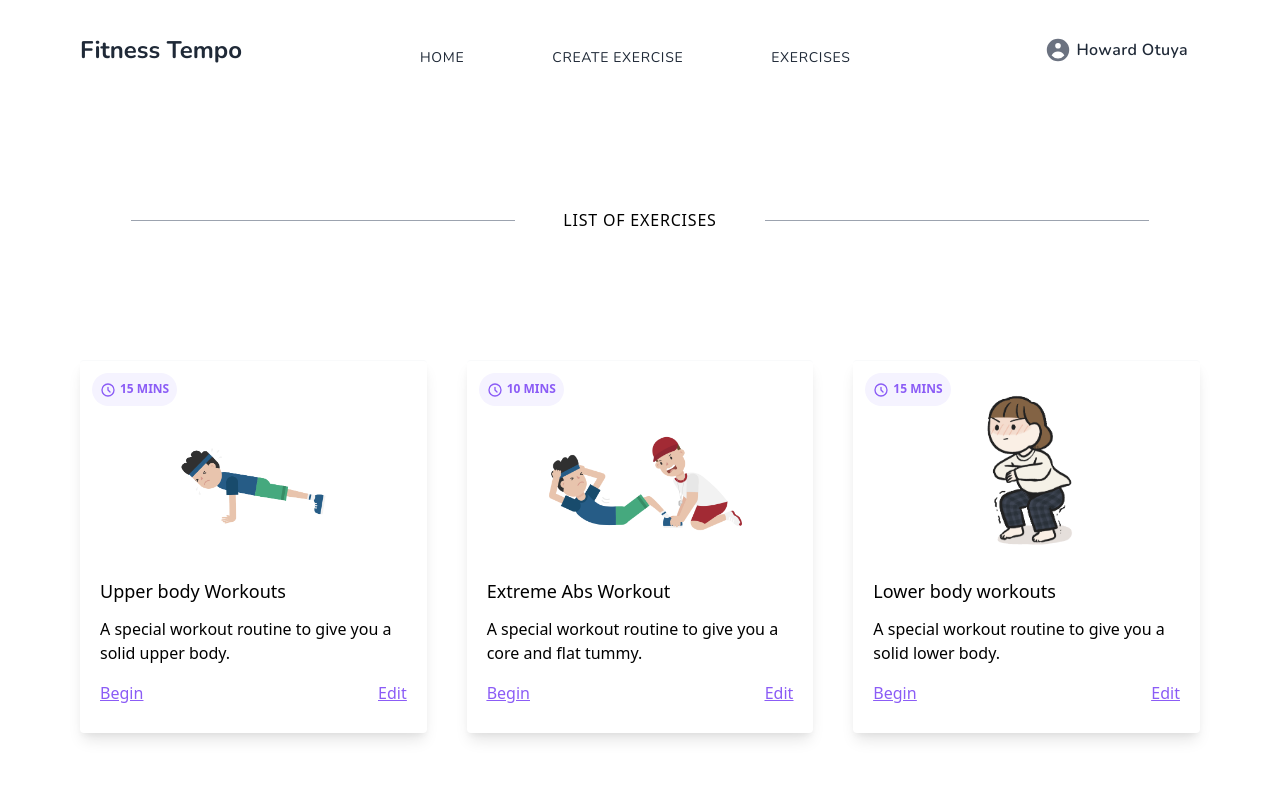
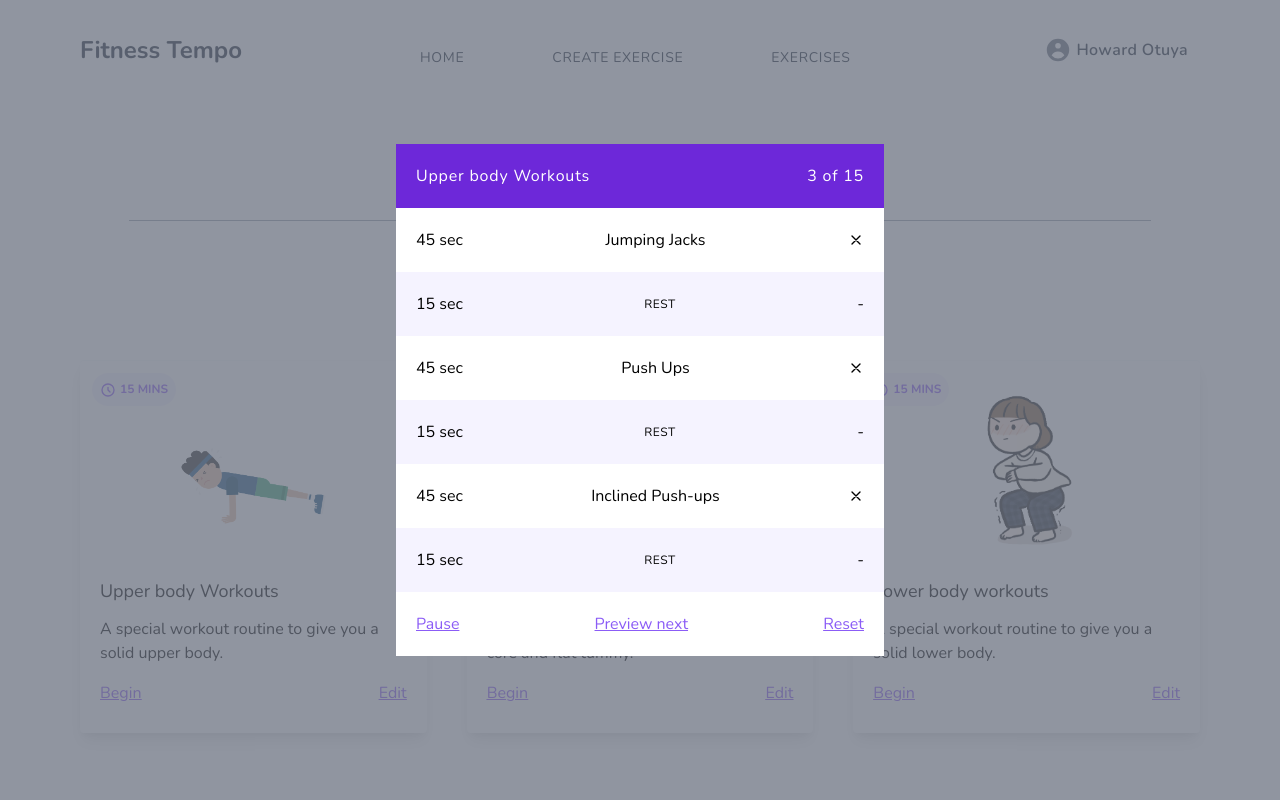
Before and after one commit to jaulf/Exercise-Tracker, a React (Create React App) app: page / in a window 1280 px wide. Shown: the top 800 px of the page. Built offline with nearby package versions, Linux system fonts and the light colour scheme.

Commit message:
Just added a superb modal in the homepage

```diff
--- a/src/components/CreateExercise.component.js
+++ b/src/components/CreateExercise.component.js
@@ -0,0 +1,48 @@
+export default function CreateExercise() {
+
+    return (
+        <div class="fixed z-10 inset-0 overflow-y-auto">
+            <div class="flex items-end justify-center min-h-screen pt-4 px-4 pb-20 text-center sm:block sm:p-0">
+
+                <div class="fixed inset-0 transition-opacity" aria-hidden="true">
+                <div class="absolute inset-0 bg-gray-500 opacity-75"></div>
+                </div>
+
+
+                <span class="hidden sm:inline-block sm:align-middle sm:h-screen" aria-hidden="true">&#8203;</span>
+
+                <div class="inline-block align-bottom bg-white rounded-lg text-left overflow-hidden shadow-xl transform transition-all sm:my-8 sm:align-middle sm:max-w-lg sm:w-full" role="dialog" aria-modal="true" aria-labelledby="modal-headline">
+                <div class="bg-white px-4 pt-5 pb-4 sm:p-6 sm:pb-4">
+                    <div class="sm:flex sm:items-start">
+                    <div class="mx-auto flex-shrink-0 flex items-center justify-center h-12 w-12 rounded-full bg-red-100 sm:mx-0 sm:h-10 sm:w-10">
+
+                        <svg class="h-6 w-6 text-red-600" xmlns="http://www.w3.org/2000/svg" fill="none" viewBox="0 0 24 24" stroke="currentColor" aria-hidden="true">
+                        <path stroke-linecap="round" stroke-linejoin="round" stroke-width="2" d="M12 9v2m0 4h.01m-6.938 4h13.856c1.54 0 2.502-1.667 1.732-3L13.732 4c-.77-1.333-2.694-1.333-3.464 0L3.34 16c-.77 1.333.192 3 1.732 3z" />
+                        </svg>
+                    </div>
+                    <div class="mt-3 text-center sm:mt-0 sm:ml-4 sm:text-left">
+                        <h3 class="text-lg leading-6 font-medium text-gray-900" id="modal-headline">
+                        Deactivate account
+                        </h3>
+                        <div class="mt-2">
+                        <p class="text-sm text-gray-500">
+                            Are you sure you want to deactivate your account? All of your data will be permanently removed. This action cannot be undone.
+                        </p>
+                        </div>
+                    </div>
+                    </div>
+                </div>
+                <div class="bg-gray-50 px-4 py-3 sm:px-6 sm:flex sm:flex-row-reverse">
+                    <button type="button" class="w-full inline-flex justify-center rounded-md border border-transparent shadow-sm px-4 py-2 bg-red-600 text-base font-medium text-white hover:bg-red-700 focus:outline-none focus:ring-2 focus:ring-offset-2 focus:ring-red-500 sm:ml-3 sm:w-auto sm:text-sm">
+                    Deactivate
+                    </button>
+                    <button type="button" class="mt-3 w-full inline-flex justify-center rounded-md border border-gray-300 shadow-sm px-4 py-2 bg-white text-base font-medium text-gray-700 hover:bg-gray-50 focus:outline-none focus:ring-2 focus:ring-offset-2 focus:ring-indigo-500 sm:mt-0 sm:ml-3 sm:w-auto sm:text-sm">
+                    Cancel
+                    </button>
+                </div>
+                </div>
+            </div>
+        </div>
+    )
+
+}
--- a/src/components/ListofExercises.component.js
+++ b/src/components/ListofExercises.component.js
@@ -6,7 +6,7 @@
 
 export default function ListofExercises() {
     return (
-        <div className=''>
+        <div className='font-nuni'>
             {/* For Custom system exercises */}
 
             <div className='md:px-20 md:py-24 px-2 py-16 flex flex-col md:flex-row justify-center items-center'>
@@ -141,9 +141,102 @@
                     </div>
                     <p className='p-4 font-light text-center'>Add custom workout routine</p>
                 </Link>
+
+                {/* Modal */}
+                    <div class='flex items-center justify-center inset-0 fixed z-10 w-full h-full overflow-auto bg-gray-500 bg-opacity-75' id='modal'>
+                        <div class='overflow-auto px-3 w-full sm:max-w-md md:max-w-lg rounded-lg' id='modal-content'>
+
+                            <div>
+                                <div className='flex justify-between text-center text-white tracking-wider bg-purple-700 font-small sm:font-medium p-5 '>
+                                    <p>Upper body Workouts</p>
+                                    <p>3 of 15</p>
+                                </div>
+                            </div>
+
+                            <div>
+                                <ul class=''>
+                                    <div className=' font-light '>
+                                        <li className='flex bg-white justify-between items-center p-5'>
+                                            <div className=''>
+                                                <span>45 sec</span>
+                                            </div>
+                                            <p class=''>Jumping Jacks</p>
+                                            <div class=' flex justify-end text-center'>
+                                                <svg class='h-4 text-center' xmlns="http://www.w3.org/2000/svg" fill="none" viewBox="0 0 24 24" stroke="currentColor">
+                                                    <path stroke-linecap="round" stroke-linejoin="round" stroke-width="2" d="M6 18L18 6M6 6l12 12" />
+                                                </svg>
+                                            </div>
+                                        </li>
+
+                                        <li className='flex justify-between bg-purple-50 items-center p-5'>
+                                            <div className=''>
+                                                <span>15 sec</span>
+                                            </div>
+                                            <p class='text-xs tracking-wider'>REST</p>
+                                            <div class=' flex justify-end text-center'>
+                                                <p>-</p>
+                                            </div>
+                                        </li>
+                                    </div>
+                                    <div className=' font-light '>
+                                        <li className='flex bg-white justify-between  items-center p-5'>
+                                            <div className=''>
+                                                <span>45 sec</span>
+                                            </div>
+                                            <p class=''>Push Ups</p>
+                                            <div class=' flex justify-end text-center'>
+                                                <svg class='h-4 text-center' xmlns="http://www.w3.org/2000/svg" fill="none" viewBox="0 0 24 24" stroke="currentColor">
+                                                    <path stroke-linecap="round" stroke-linejoin="round" stroke-width="2" d="M6 18L18 6M6 6l12 12" />
+                                                </svg>
+                                            </div>
+                                        </li>
+
+                                        <li className='flex justify-between bg-purple-50 items-center p-5'>
+                                            <div className=''>
+                                                <span>15 sec</span>
+                                            </div>
+                                            <p class='text-xs tracking-wider'>REST</p>
+                                            <div class=' flex justify-end text-center'>
+                                                <p>-</p>
+                                            </div>
+                                        </li>
+                                    </div>
+                                    <div className=' font-light '>
+                                        <li className='flex bg-white justify-between  items-center p-5'>
+                                            <div className=''>
+                                                <span>45 sec</span>
+                                            </div>
+                                            <p class=''>Inclined Push-ups</p>
+                                            <div class=' flex justify-end text-center'>
+                                                <svg class='h-4 text-center' xmlns="http://www.w3.org/2000/svg" fill="none" viewBox="0 0 24 24" stroke="currentColor">
+                                                    <path stroke-linecap="round" stroke-linejoin="round" stroke-width="2" d="M6 18L18 6M6 6l12 12" />
+                                                </svg>
+                                            </div>
+                                        </li>
+
+                                        <li className='flex justify-between bg-purple-50 items-center p-5'>
+                                            <div className=''>
+                                                <span>15 sec</span>
+                                            </div>
+                                            <p class='text-xs tracking-wider'>REST</p>
+                                            <div class=' flex justify-end text-center'>
+                                                <p>-</p>
+                                            </div>
+                                        </li>
+                                    </div>
+                                </ul>
+                                <div class='font-normal underline text-purple-500 bg-white p-5 flex justify-between'>
+                                    <button className='hover:text-purple-700'>Pause</button>
+                                    <button className='hover:text-purple-700'>Preview next</button>
+                                    <button className='hover:text-purple-700'>Reset</button>
+                                </div>
+                            </div>
+
+                        </div>
+
+                    </div>
+                {/* end of modal  */}
             </div>
-
-
 
         </div>
     )
--- a/src/index.css
+++ b/src/index.css
@@ -16,3 +16,22 @@
 .badge {
     @apply bg-purple-50 text-purple-500 text-xs uppercase font-bold rounded-full p-2 absolute top-0 ml-3 mt-3;
 }
+
+::-webkit-scrollbar {
+    width: 8px;
+  }
+
+/* Track */
+::-webkit-scrollbar-track {
+background: #d1d1d1;
+}
+
+/* Handle */
+::-webkit-scrollbar-thumb {
+background: #555;
+}
+
+/* Handle on hover */
+::-webkit-scrollbar-thumb:hover {
+background: #444;
+}
```
Also changed, not shown: 1 other file (tests, documents, lock files or other folders).
